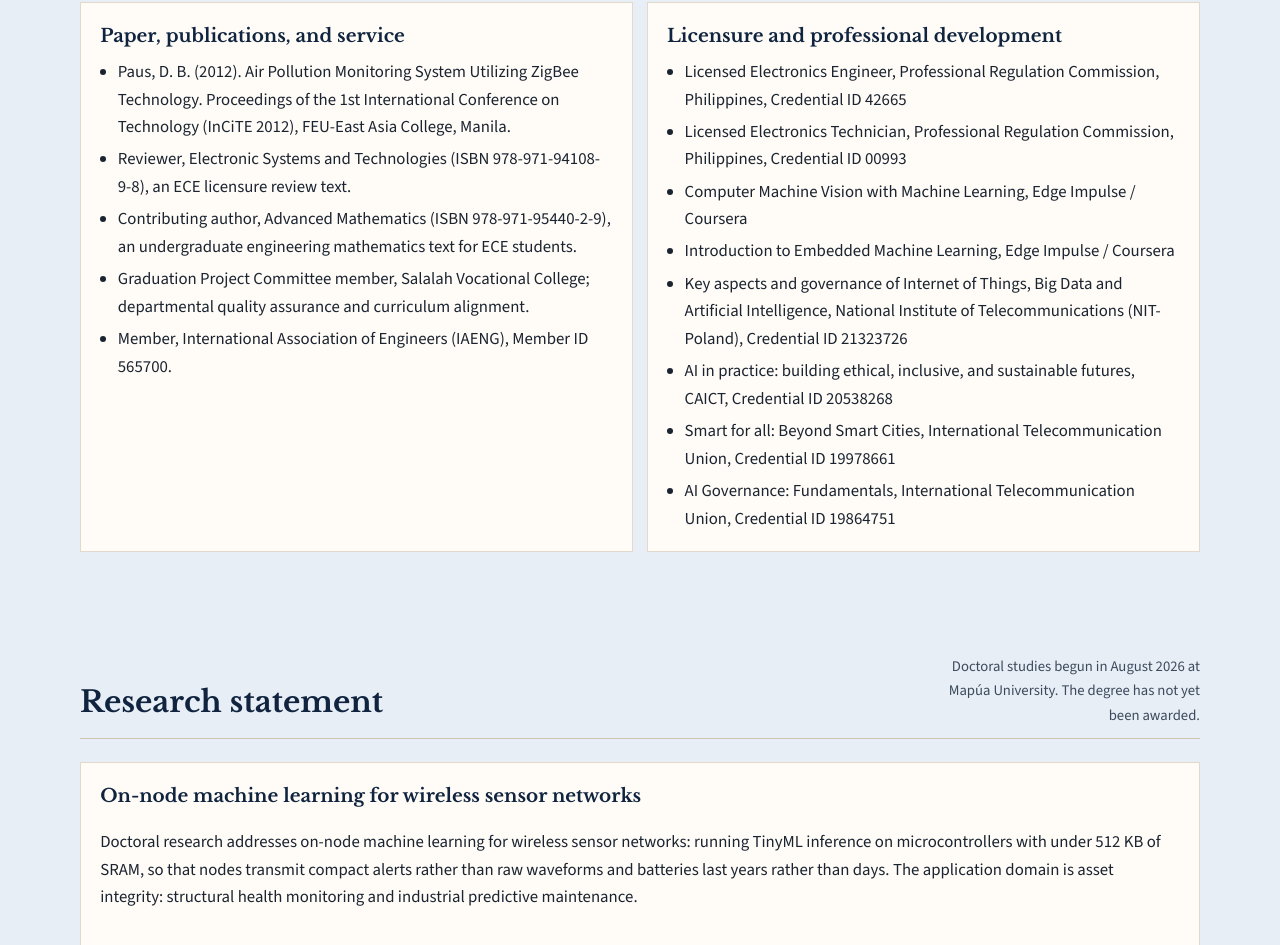
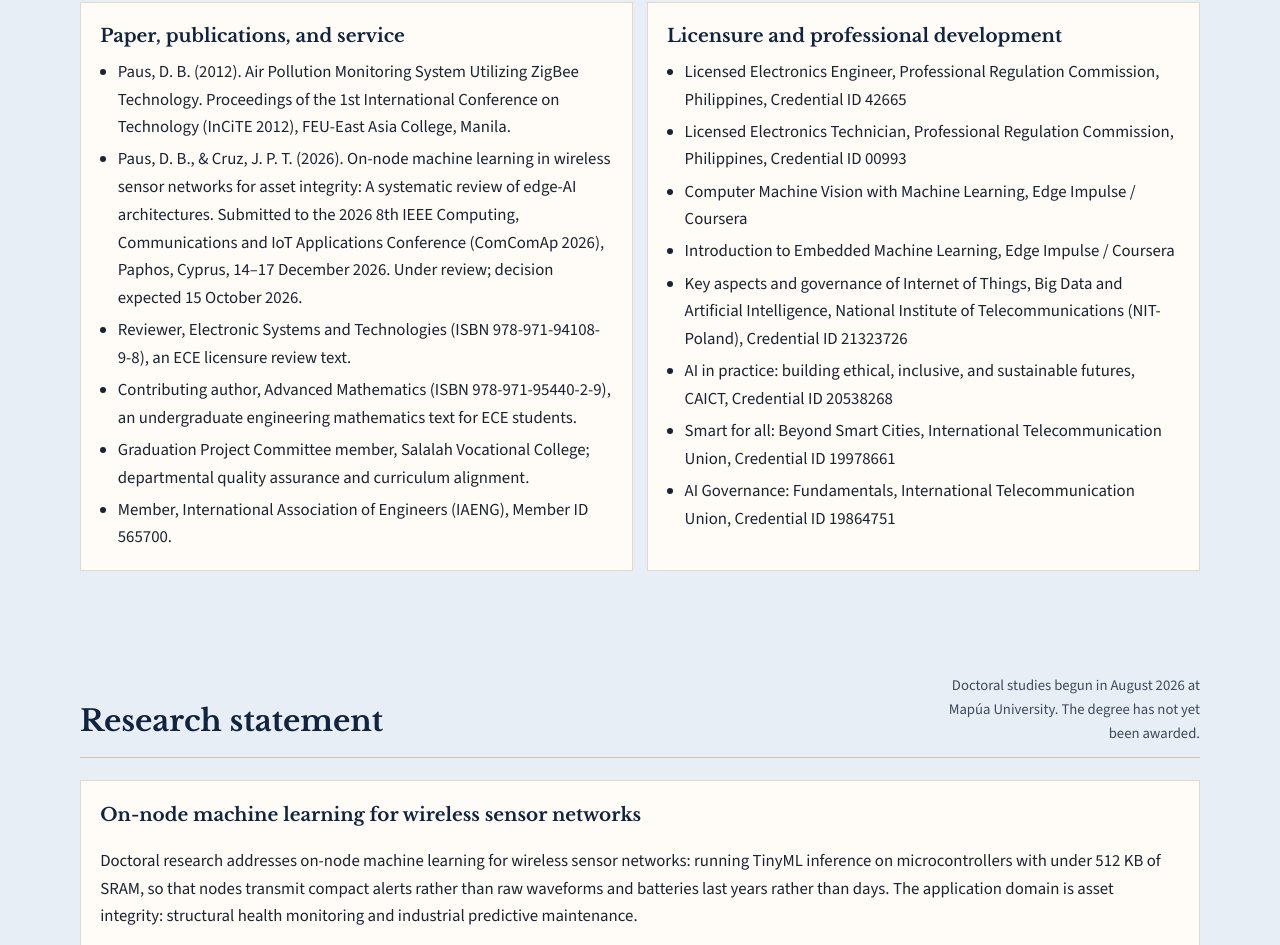
Before and after one commit to DennisPaus/Portfolio, a plain HTML site: page index.html in a window 1280 px wide. Shown: the part 3810-4755 px from the top of the page. Drawn offline with nearby package versions, Linux system fonts and the light colour scheme.

Commit message:
Add new publication entry to index.html

```diff
--- a/index.html
+++ b/index.html
@@ -248,6 +248,7 @@
             <h3>Paper, publications, and service</h3>
             <ul>
               <li>Paus, D. B. (2012). Air Pollution Monitoring System Utilizing ZigBee Technology. Proceedings of the 1st International Conference on Technology (InCiTE 2012), FEU-East Asia College, Manila.</li>
+              <li>Paus, D. B., &amp; Cruz, J. P. T. (2026). On-node machine learning in wireless sensor networks for asset integrity: A systematic review of edge-AI architectures. Submitted to the 2026 8th IEEE Computing, Communications and IoT Applications Conference (ComComAp 2026), Paphos, Cyprus, 14–17 December 2026. Under review; decision expected 15 October 2026.</li>
               <li>Reviewer, Electronic Systems and Technologies (ISBN 978-971-94108-9-8), an ECE licensure review text.</li>
               <li>Contributing author, Advanced Mathematics (ISBN 978-971-95440-2-9), an undergraduate engineering mathematics text for ECE students.</li>
               <li>Graduation Project Committee member, Salalah Vocational College; departmental quality assurance and curriculum alignment.</li>
```
